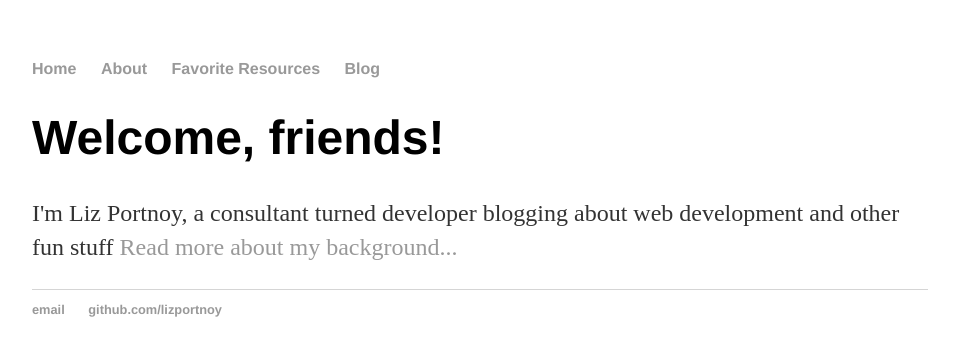
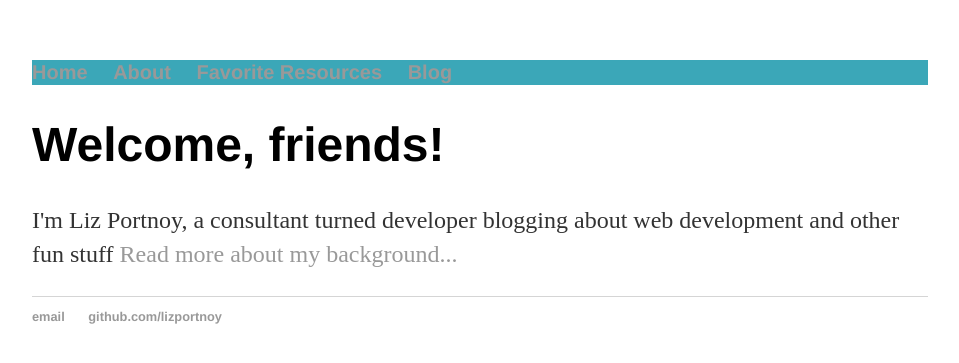
Before and after one commit to lizportnoy/lizportnoy.github.io, a Jekyll site: the page index.html, which Jekyll copies as it is, in a window 1280 px wide. Shown: the top 363 px of the page, without its empty margins (160-1119 px from the left). Built offline with Jekyll 4.4.1, drawn with Linux system fonts in a browser that asks for light colours.

Commit message:
Edited styles and CSS

```diff
--- a/index.html
+++ b/index.html
@@ -5,17 +5,19 @@
 			<!-- link to main stylesheet -->
 			<link rel="stylesheet" href="http://lizportnoy.github.io/css/main.css">
 		</head>
+		<header class="topbox">
 			<nav>
 	    		<ul>
-	        		<li><a href="http://lizportnoy.github.io/about">Home</a></li>
+	        		<li><a href="http://lizportnoy.github.io/index">Home</a></li>
 		        	<li><a href="http://lizportnoy.github.io/about">About</a></li>
 	        		<li><a href="http://lizportnoy.github.io/favorite-resources">Favorite Resources</a></li>
 	        		<li><a href="http://lizportnoy.github.io/blog">Blog</a></li>
 	    		</ul>
 			</nav>
+		</header>
+
+
 			<div class="container">
-
-					<div class="container">
     		<div class="blurb">
         		<h1>Welcome, friends!</h1>
 				<p>I'm Liz Portnoy, a consultant turned developer blogging about web development and other fun stuff <a href="http://lizportnoy.github.io/about">Read more about my background...</a></p>
```
